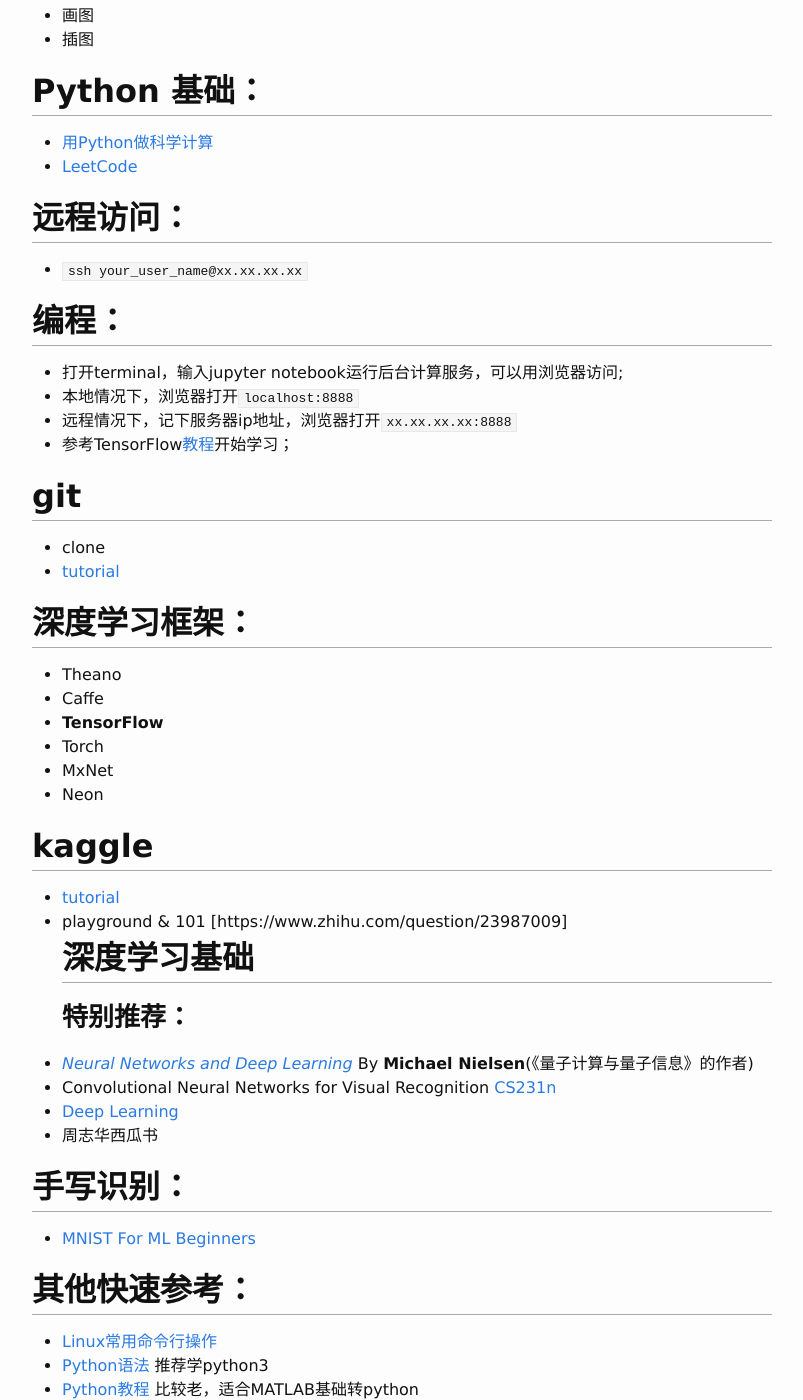
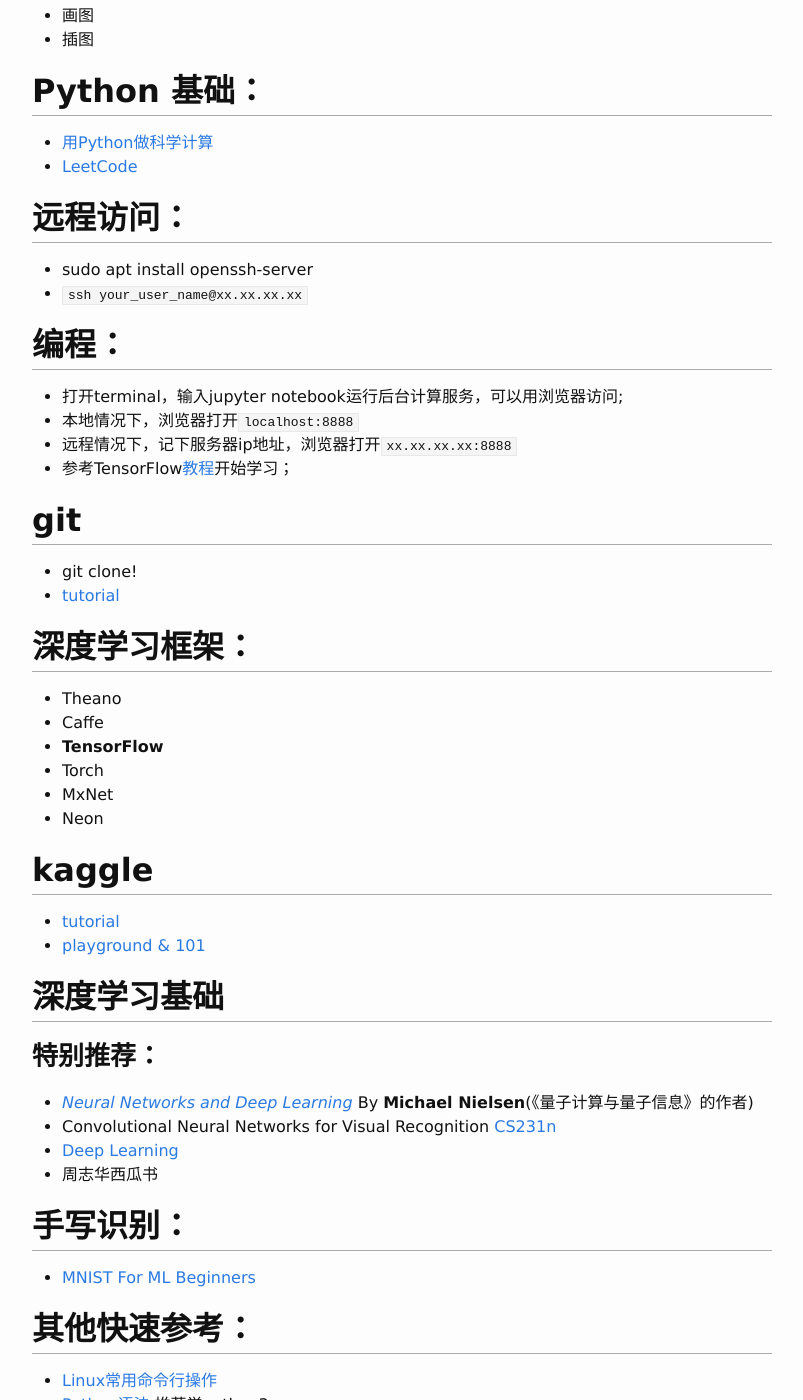
Before and after one commit to wzbozz/wzbozz.github.io, a Jekyll site: the page built from _posts/2017-2-24-DL_Tutorial_for_JMI.md, in a window 1280 px wide and 1400 px high, scrolled down 1621 px. Shown: the whole window, without its empty margins (238-1041 px from the left). Built offline with Jekyll 4.4.1, drawn with Linux system fonts in a browser that asks for light colours; nearby versions of some CDN libraries; some of the changed text lies outside the part shown.

Commit message:
update blog jmi

```diff
--- a/_posts/2017-2-24-DL_Tutorial_for_JMI.md
+++ b/_posts/2017-2-24-DL_Tutorial_for_JMI.md
@@ -43,7 +43,7 @@
 
 ## Ubuntu(Linux)基本命令：
 - [bash](https://learnxinyminutes.com/docs/zh-cn/bash-cn/)
-- ls, cd, cp, mv, rm, apt, pip
+- ls, cd, cp, mv, rm, sudo, apt, pip
 - vi略(图形界面gedit)
 
 ## 软件安装：
@@ -69,6 +69,7 @@
 - [LeetCode](https://leetcode.com/)
 
 ## 远程访问：
+ - sudo apt install openssh-server
  - `ssh your_user_name@xx.xx.xx.xx`
 
 ## 编程：
@@ -78,7 +79,7 @@
  - 参考TensorFlow[教程](https://www.tensorflow.org/get_started/get_started)开始学习；
 
 ## git
-- clone
+- git clone!
 - [tutorial](http://www.liaoxuefeng.com/wiki/0013739516305929606dd18361248578c67b8067c8c017b000)
 
 ## 深度学习框架：
@@ -91,7 +92,8 @@
 
 ## kaggle
  - [tutorial](https://www.kaggle.com/wiki/Tutorials)
- - playground & 101 [https://www.zhihu.com/question/23987009]
+ - [playground & 101](https://www.zhihu.com/question/23987009)
+
 ## 深度学习基础
 ### 特别推荐：
 - [*Neural Networks and Deep Learning*](http://neuralnetworksanddeeplearning.com/index.html) By **Michael Nielsen**(《量子计算与量子信息》的作者)
```
Also changed, not shown: 1 other file.
